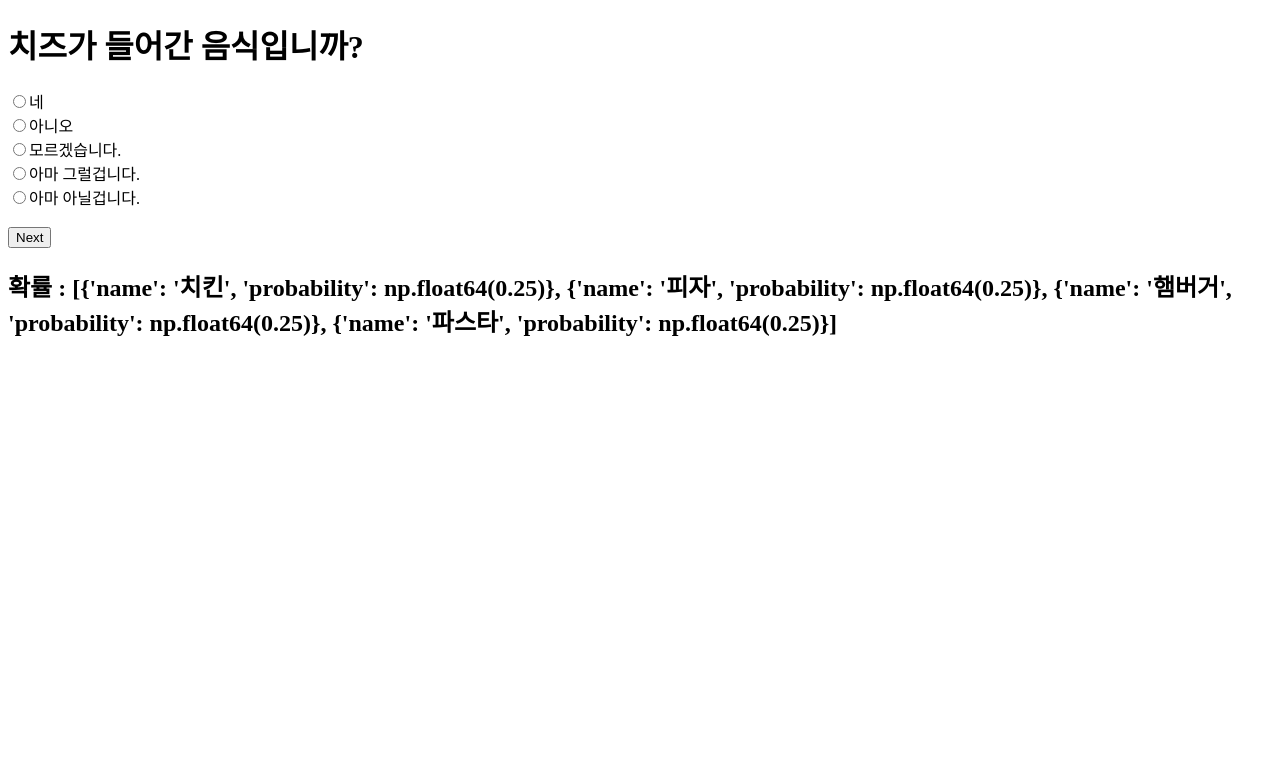
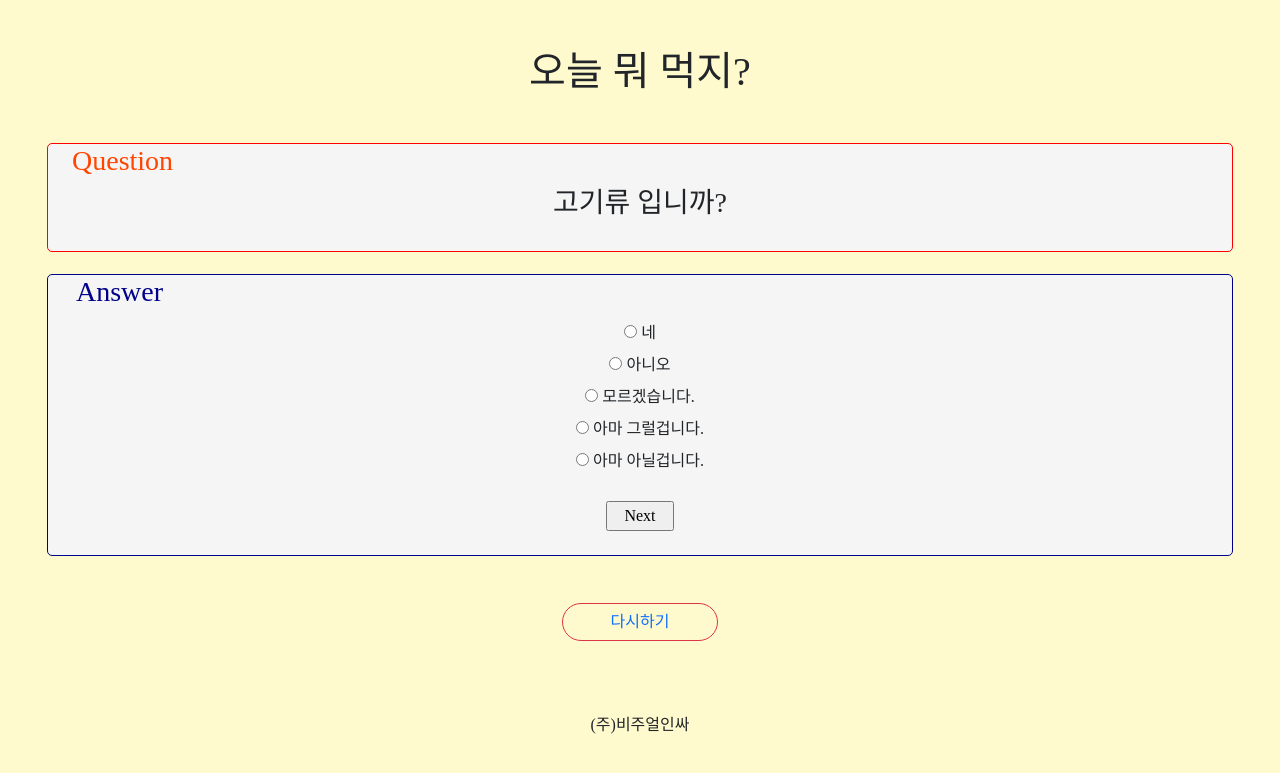
Before and after one commit to RunLearn/Food_akinator, a Flask app: page / in a window 1280 px wide. Shown: the top 773 px of the page. Run offline with Flask 2, Linux system fonts and the light colour scheme; some web fonts are replaced.

Commit message:
1차 프로토 타입
다음 사항 구현필요함
1. 질문 최적화 알고리즘
2. 음식 이미지 출력 기능
3. 다시하기 기능

```diff
--- a/data.py
+++ b/data.py
@@ -1,14 +1,61 @@
 questions = {
-    1: '닭요리 입니까?',
-    2: '튀긴음식 입니까?',
-    3: '치즈가 들어간 음식입니까?',
-    4: '빵이 포함된 음식입니까?',
-    5: '면요리 입니까?'
+    1: '밀가루 음식 입니까?',
+    2: '치즈가 들어간 음식입니까?',
+    3: '포장마차에 주로 파는 음식입니까?',
+    4: '육수에 넣어먹는 음식입니까?',
+    5: '무한리필집에도 운영하는 음식입니까?',
+    6: '생일 때 먹는 음식입니까?',
+    7: '피곤할때 드시는 음식입니까?',
+    8: '톡 쏘는 음식입니까?',
+    9: '카페에 존재하는 메뉴입니까?',
+    10: '기념일 입니까?',
+    11: '고기류 입니까?',
+    12: '튀긴음식 입니까?',
+    13: '채소류 입니까?',
+    14: '면요리 입니까?',
+    15: '국물이 포함되어 있습니까?',
+    16: '물고기 입니까(어류)?',
+    17: '밥이 주된 재료입니까?',
+    18: '매콤하거나 자극적인 음식을 원하십니까?',
+    19: '해물류가 들어가도 괜찮겠습니까?',
+    20: '주류에 곁들어 드실 음식을 찾고 계십니까?',
+    21: '식단관리 중이십니까?'
 }
 
+
 foods = [
-    {'name': '치킨',       'answers': {1: 1, 2: 1, 3: 0.2, 4: 0, 5: 0}},
-    {'name': '피자',       'answers': {1: 0.25, 2: 0, 3: 1, 4: 1, 5: 0}},
-    {'name': '햄버거',     'answers': {1: 0.5, 2: 0.75, 3: 0.75, 4: 1, 5: 0}},
-    {'name': '파스타',     'answers': {1: 0.25, 2: 0, 3: 1, 4: 0.25, 5: 1}},
+# 한식 중식
+    {'name': '김밥', 'answers': {1:0, 2:0.25, 3:0, 4:0, 5:0.25, 6:0, 7:0.25, 8:0, 9:0, 10:0, 11:0.3, 12:0.3, 13:0.5, 14:0, 15:0.15, 16:0, 17:0.65, 18:0.2, 19:0, 20:0, 21:0.23}},
+
+    {'name': '떡볶이', 'answers': {1:1, 2:0.4, 3:0.2, 4:0, 5:0.3, 6:0.5, 7:0.5, 8:0, 9:0, 10:0.5, 11:0.2, 12:0, 13:0, 14:0.35, 15:0.6, 16:0, 17:0, 18:1, 19:0.05, 20:0.4, 21:0}},
+    {'name': '삼겹살 or 목살', 'answers': {1:0, 2:0.2, 3:0, 4:0, 5:1, 6:0.7, 7:0.3, 8:0, 9:0, 10:0.7, 11:1, 12:0, 13:0.3, 14:0, 15:0.3, 16:0, 17:0.2, 18:0.1, 19:0, 20:1, 21:0}},
+    {'name': '국밥 or 찌개', 'answers': {1:0, 2:0, 3:0.5, 4:0.1, 5:0, 6:0, 7:0.2, 8:0, 9:0, 10:0, 11:0.5, 12:0, 13:0.3, 14:0.25, 15:1, 16:0.25, 17:1, 18:0.5, 19:0, 20:0.8, 21:0}},
+    {'name': '칼국수 or 팥죽', 'answers': {1:1, 2:0, 3:0.5, 4:0.3, 5:0, 6:0, 7:0.5, 8:0, 9:0, 10:0.5, 11:0, 12:0, 13:0.1, 14:1, 15:1, 16:0, 17:0, 18:0.5, 19:0.7, 20:0.3, 21:0.3}},
+    {'name': '생선구이', 'answers': {1:0, 2:0, 3:0.3, 4:0, 5:0, 6:0.5, 7:0.3, 8:0, 9:0, 10:0.5, 11:1, 12:0, 13:0, 14:0, 15:0.2, 16:1, 17:1, 18:0, 19:0.5, 20:0.3, 21:1}},
+    {'name': '짜장면', 'answers':{1:1, 2:0, 3:0.1, 4:0, 5:0, 6:1, 7:0.1, 8:0, 9:0, 10:1, 11:0.3, 12:0, 13:0.2, 14:1, 15:0, 16:0, 17:0, 18:0.3, 19:0, 20:0.3, 21:0}},
+    {'name': '짬뽕', 'answers': {1:1, 2:0, 3:0.5, 4:0, 5:0, 6:0.3, 7:0.3, 8:0, 9:0, 10:0.3, 11:0, 12:0, 13:0.2, 14:1, 15:1, 16:0, 17:0.1, 18:1, 19:1, 20:0.3, 21:0}},
+    {'name': '해물덮밥', 'answers':{1:0, 2:0, 3:0, 4:0, 5:0, 6:0, 7:0.1, 8:0, 9:0, 10:0, 11:0.3, 12:0, 13:0.8, 14:0, 15:0, 16:0.23, 17:1, 18:0.3, 19:1, 20:0, 21:0}},
+    {'name': '볶음밥', 'answers': {1:0, 2:0.5, 3:0, 4:0, 5:0.34, 6:0, 7:0, 8:0, 9:0, 10:0.2, 11:0.35, 12:0, 13:0.3, 14:0, 15:0, 16:0, 17:1, 18:0.7, 19:0.3, 20:0, 21:0}},
+    {'name': '주류', 'answers':{1:0, 2:0, 3:1, 4:0, 5:0.2, 6:0.5, 7:0, 8:0, 9:0, 10:1, 11:0, 12:0, 13:0, 14:0, 15:0, 16:0, 17:0, 18:0, 19:0, 20:0.3, 21:0}},
+    {'name': '매운탕', 'answers': {1:0, 2:0, 3:1, 4:0, 5:0, 6:0, 7:0.4, 8:0, 9:0, 10:0.4, 11:0, 12:0, 13:0.35, 14:0, 15:1, 16:1, 17:0, 18:1, 19:1, 20:1, 21:0}},
+    {'name': '샐러드 or 과일', 'answers': {1:0, 2:0.25, 3:0, 4:0, 5:0.4, 6:0, 7:0.5, 8:0.3, 9:1, 10:0.3, 11:0, 12:0, 13:1, 14:0, 15:0, 16:0, 17:0, 18:0, 19:0, 20:0.6, 21:1}},
+
+    # 양식
+    {'name' : '파스타','answers': {1:1, 2:0.4, 3:0, 4:0, 5:0.5, 6:0.6, 7:0, 8:0, 9:0, 10:1, 11:0.5, 12:0, 13:0.3, 14:1, 15:0, 16:0, 17:0, 18:0.7, 19:0.5, 20:0.2, 21:0}},
+    {'name' : '스테이크','answers': {1:0, 2:0.2, 3:0, 4:0, 5:0, 6:1, 7:0.3, 8:0, 9:0, 10:1, 11:1, 12:0, 13:0.3, 14:0, 15:0, 16:0, 17:0, 18:0.5, 19:0, 20:0.5, 21:0.5}},
+    {'name' : '피자','answers': {1:1, 2:1, 3:0.1, 4:0, 5:1, 6:1, 7:0, 8:0, 9:0, 10:0.7, 11:0.3, 12:0, 13:0.3, 14:0, 15:0, 16:0, 17:0, 18:1, 19:0.3, 20:0.5, 21:0}},
+    {'name' : '치킨','answers':{1:1, 2:0, 3:0.5, 4:0, 5:0.5, 6:1, 7:0.3, 8:0, 9:0, 10:1, 11:0, 12:1, 13:0.4, 14:0, 15:0, 16:0, 17:0.15, 18:1, 19:0, 20:1, 21:0.2}},
+
+# 일식
+    {'name' : '초밥','answers': {1:0, 2:0, 3:0.3, 4:0, 5:1, 6:0.8, 7:0.1, 8:0.5, 9:0, 10:0.6, 11:0, 12:0, 13:0.2, 14:0, 15:0.7, 16:1, 17:1, 18:0.7, 19:1, 20:0, 21:0.25}},
+    {'name' : '회','answers': {1:0, 2:0, 3:1, 4:0.39, 5:1, 6:0.5, 7:0.3, 8:1, 9:0, 10:0.7, 11:0, 12:0, 13:0.3, 14:0, 15:0, 16:1, 17:0, 18:0.1, 19:1, 20:1, 21:0.25}},
+    {'name' : '돈까스','answers': {1:1, 2:1, 3:0.3, 4:0, 5:0.7, 6:0.5, 7:0, 8:0, 9:0, 10:0.7, 11:1, 12:1, 13:0.5, 14:0, 15:0.2, 16:0, 17:0.5, 18:0, 19:0, 20:0.1, 21:0.1}},
+    {'name' : '샤브샤브','answers': {1:0.5, 2:0, 3:0.5, 4:1, 5:0.5, 6:0.3, 7:0.3, 8:0, 9:0, 10:0.35, 11:1, 12:0, 13:0.7, 14:0, 15:1, 16:0, 17:0, 18:0.37, 19:0.2, 20:0.3, 21:0.3}},
+
+
+# 디저트
+    {'name' : '케이크','answers': {1:1, 2:1, 3:0, 4:0, 5:0, 6:1, 7:0, 8:0, 9:1, 10:1, 11:0, 12:0, 13:0, 14:0, 15:0, 16:0, 17:0, 18:0, 19:0, 20:0, 21:0}},
+    {'name' : '커피','answers': {1:0, 2:0, 3:0, 4:0, 5:0.4, 6:0, 7:1, 8:0.25, 9:1, 10:0, 11:0, 12:0, 13:0, 14:0, 15:0, 16:0, 17:0, 18:0, 19:0, 20:0, 21:0}},
+    {'name' : '에이드','answers': {1:0, 2:0.0, 3:0, 4:0, 5:0, 6:0, 7:0, 8:1, 9:1, 10:0, 11:0, 12:0, 13:0, 14:0, 15:0, 16:0, 17:0, 18:0, 19:0, 20:0, 21:0}},
+    {'name' : '과일 주스','answers': {1:0, 2:0, 3:0, 4:0, 5:0, 6:0, 7:0, 8:0, 9:1, 10:0, 11:0, 12:0, 13:0, 14:0, 15:0, 16:0, 17:0, 18:0, 19:0, 20:0, 21:1}}
 ]
--- a/function.py
+++ b/function.py
@@ -49,3 +49,6 @@
     if question in food['answers']:
         return food['answers'][question]
     return 0.5
+
+def question_choice(question,answer):
+    return 0
--- a/templates/index.html
+++ b/templates/index.html
@@ -3,26 +3,136 @@
 <head>
     <meta charset="UTF-8">
     <title>Bayer Food Akinator</title>
+    {#    {% boostrap  %}#}
+    <link href="https://cdn.jsdelivr.net/npm/bootstrap@5.0.2/dist/css/bootstrap.min.css" rel="stylesheet"
+          integrity="sha384-EVSTQN3/azprG1Anm3QDgpJLIm9Nao0Yz1ztcQTwFspd3yD65VohhpuuCOmLASjC" crossorigin="anonymous">
+
+        {#    google fonts #}
+    <link href="https://fonts.googleapis.com/css2?family=Comfortaa:wght@600&family=Kanit:ital,wght@1,600&display=swap"
+          rel="stylesheet">
+    <style type="text/css">
+        a{ text-decoration: none}
+    </style>
+<style>
+
+@font-face {
+    font-family: 'BMJUA';
+    src: url('https://cdn.jsdelivr.net/gh/projectnoonnu/noonfonts_one@1.0/BMJUA.woff') format('woff');
+    font-weight: normal;
+    font-style: normal;
+}
+
+.bmfont {
+    font-family: 'BMJUA', 'cursive';
+    background-color: lemonchiffon;
+}
+
+.pick {
+    font-family: 'BMJUA', 'cursive';
+    font-size: medium;
+}
+.img-div{
+    max-width: 300px;
+    max-height: 300px;
+    text-align: center;
+}
+.linemode{
+    outline: solid 1px red;
+    background-color: whitesmoke;
+
+}
+.anslinemode{
+    outline: solid 1px darkblue;
+    background-color: whitesmoke;
+}
+.resultback{
+    outline: solid 1px sandybrown;
+    background-color: whitesmoke;
+}
+</style>
 </head>
 
-<body id="'home">
-    {% if result %}
-        <h1>당신은 {{ result }}을(를) 생각했군요!</h1>
-        <h2>확률 : {{ probability }}</h2>
-    {% else %}
-        <h1>{{ question_text }}</h1>
-        <form>
-            <input type="hidden" name="question" value="{{ question }}" />
-            <label><input type="radio" name="answer" value="1" required>네</label><br />
-            <label><input type="radio" name="answer" value="0" required>아니오</label><br />
-            <label><input type="radio" name="answer" value="0.5" required>모르겠습니다.</label><br />
-            <label><input type="radio" name="answer" value="0.75" required>아마 그럴겁니다.</label><br />
-            <label><input type="radio" name="answer" value="0.25" required>아마 아닐겁니다.</label><br />
-            <br />
-            <input type="submit" value="Next" />
-        </form>
-        <h2>확률 : {{ probability }}</h2>
-    {% endif %}
+<body id="home" class="bmfont">
+<div class="text-center mw-500">{# 최상단 제목 #}
+    <div>
+        <br>
+        <br>
+        <h1>
+            오늘 뭐 먹지?
+        </h1>
+    </div>
+</div>
+<div class="mw-500 m-5">
+        {% if result %}
 
+            <h3 class="text-center"><font color="#006400"></font></h3>
+            <br>
+            <form class="text-center">
+                <div>
+                    <img src="{{ url_for('static', filename=img/햄버거.png) }}" class="img-div">
+                </div>
+            </form>
+            <br>
+            <br>
+            <h2 class="text-center">당신은 {{ result }}을(를) 생각했군요!</h2>
+            <br>
+            <br>
+            <form class="text-center">
+                <div class="btn btn-outline-success rounded-pill px-5">
+                    <a href="https://m.place.naver.com/restaurant/list?x=126.8484023&y=35.1571047&query={{result}}&sessionId=jDpDmL%2FGas5j45s%2BnreWyw%3D%3D&level=bottom&entry=pll"><font color="#006400">가까운 매장 찾아보기</font></a>
+                </div>
+                <br>
+                <br>
+                <br>
+                <span class="btn btn-outline-primary rounded-pill px-3 mx-2">
+                    <a href="https://www.baemin.com/"><font color="#00008b">배달의민족 주문하기</font></a>
+                </span>
+                <span class="btn btn-outline-primary rounded-pill px-3 mx-2">
+                    <a href="https://www.coupangeats.com/"><font color="#00008b">쿠팡이츠 주문하기</font></a>
+                </span>
+
+            </form>
+        {% else %}
+    <div class="linemode rounded">
+        <h3 class="mx-4"><font color="#ff4500">Question </font></h3>
+        <h3 class="text-center">{{ question_text }}</h3>
+        <br>
+    </div>
+        <br>
+    <form class="anslinemode rounded px-1">
+            <div>
+                <h3 class="mx-4"><font color="#00008b">Answer </font></h3>
+            </div>
+            <div>
+                <div align="center">
+                    <input type="hidden" name="question" value="{{ question }}" />
+                    <label class="m-1 pick"><input type="radio" name="answer" value="1" required> 네</label><br />
+                    <label class="m-1"><input type="radio" name="answer" value="0" required> 아니오</label><br />
+                    <label class="m-1"><input type="radio" name="answer" value="0.5" required> 모르겠습니다.</label><br />
+                    <label class="m-1"><input type="radio" name="answer" value="0.75" required> 아마 그럴겁니다.</label><br />
+                    <label class="m-1"><input type="radio" name="answer" value="0.25" required> 아마 아닐겁니다.</label><br />
+                </div>
+            </div>
+        <br/>
+
+        <div class="text-center">
+            <input type="submit" value="Next" class="px-3">
+        </div>
+        <br>
+    </form>
+
+{% endif %}
+</div>
+<form class="text-center">
+    <div class="btn btn-outline-danger rounded-pill px-5">
+        <a href="http://127.0.0.1:5000/"> 다시하기</a>
+    </div>
+</form>
+<br>
+<br>
+<br>
+<div class="text-center">
+    (주)비주얼인싸
+</div>
 </body>
 </html>
```
Also changed, not shown: model.py (added, +57 -0 lines), app.py (line endings or trailing spaces).
